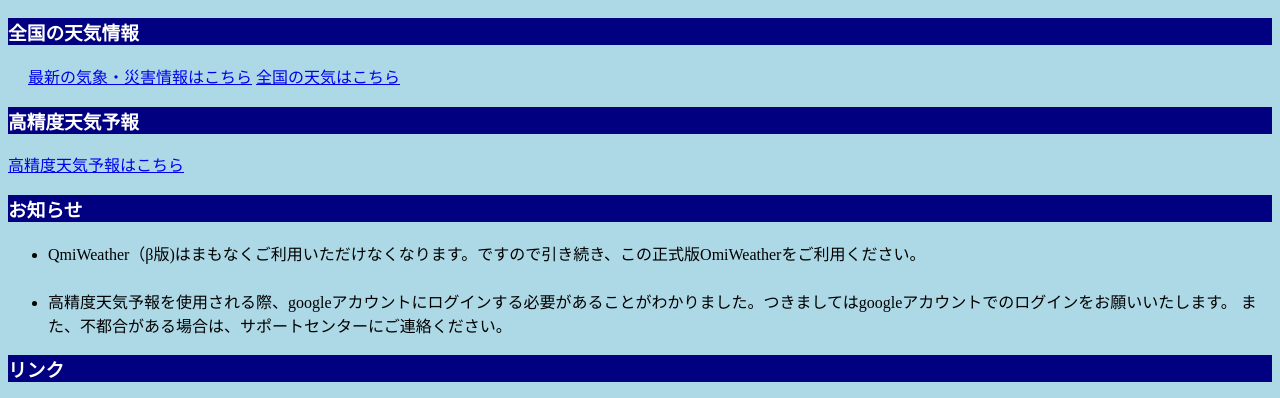
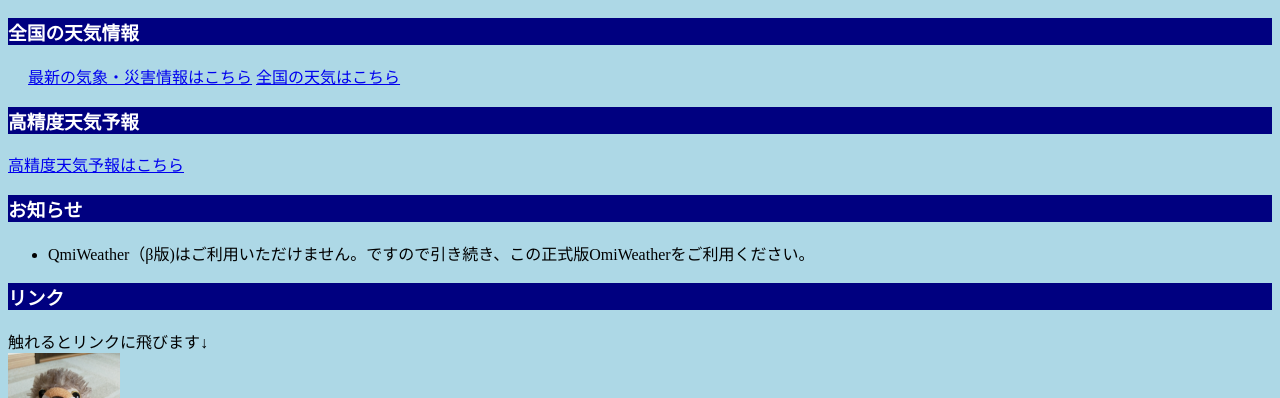
Before and after one commit to Omi-Co-Ltd/OmiWeather, a plain HTML site: page index.html in a window 1280 px wide. Shown: the part 257-655 px from the top of the page. Drawn offline with Linux system fonts and the light colour scheme.

Commit message:
Update index.html

```diff
--- a/index.html
+++ b/index.html
@@ -33,9 +33,7 @@
 </p>
 <h3 class="midashi">お知らせ</h3>
 <ul>
-	<li>QmiWeather（β版)はまもなくご利用いただけなくなります。ですので引き続き、この正式版OmiWeatherをご利用ください。</li>
-　　　　<li>高精度天気予報を使用される際、googleアカウントにログインする必要があることがわかりました。つきましてはgoogleアカウントでのログインをお願いいたします。
-	    また、不都合がある場合は、サポートセンターにご連絡ください。</li>
+	<li>QmiWeather（β版)はご利用いただけません。ですので引き続き、この正式版OmiWeatherをご利用ください。</li>
 
 
 
```
